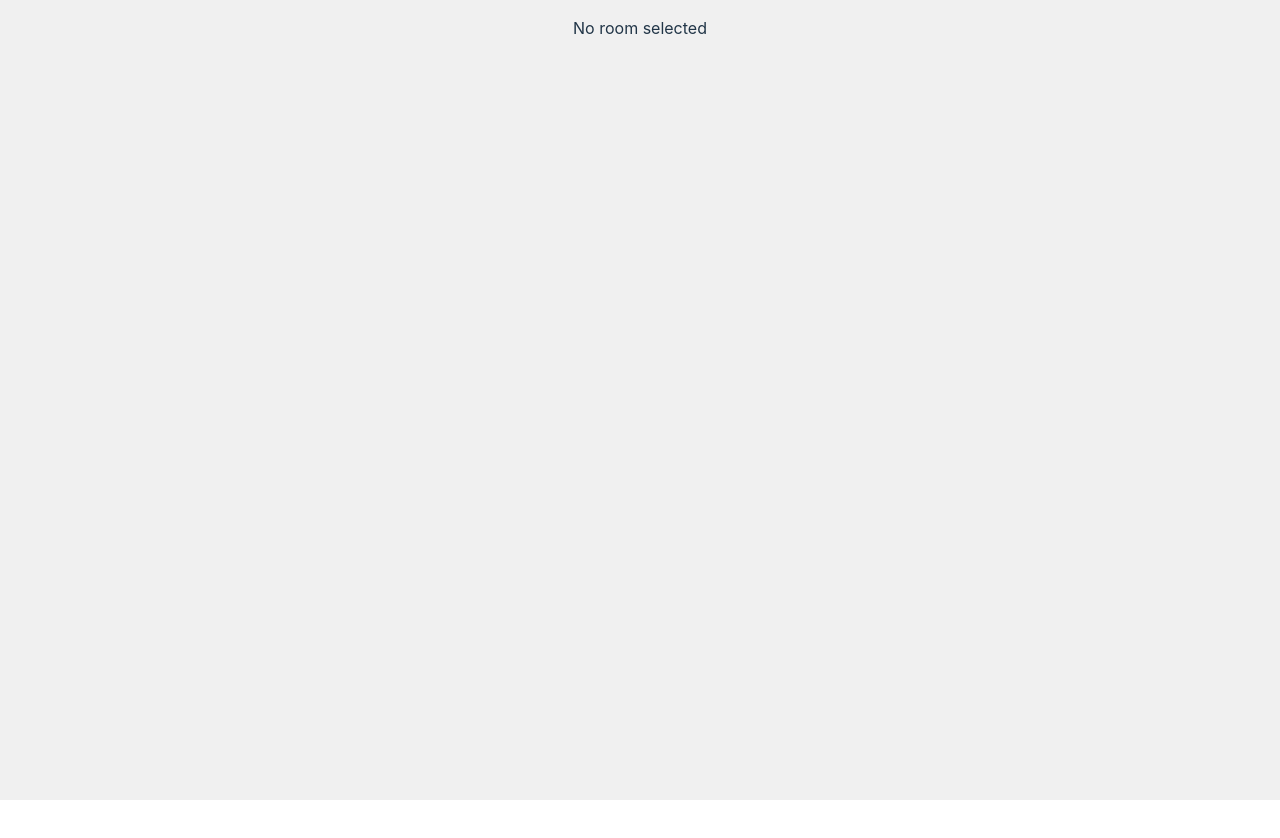
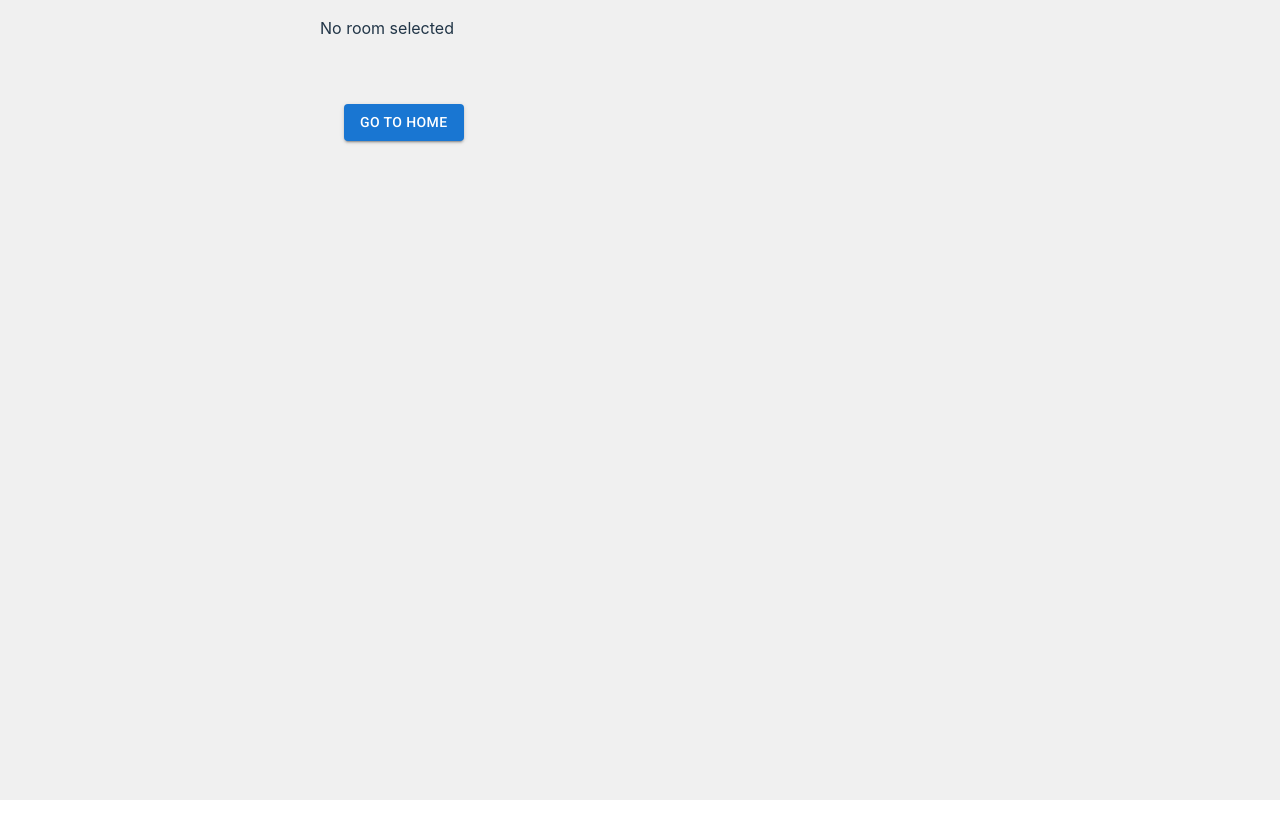
Before and after one commit to faizanjoya/room-booking, a React (Vite) app in the folder frontend/: page /book in a window 1280 px wide. Shown: the top 838 px of the page. Built offline with nearby package versions, Linux system fonts and the light colour scheme.

Commit message:
show some booking info confirmation

```diff
--- a/frontend/src/components/BookingForm.tsx
+++ b/frontend/src/components/BookingForm.tsx
@@ -9,8 +9,10 @@ import CardContent from "@mui/material/CardContent";
 import Typography from "@mui/material/Typography";
 import Grid from "@mui/material/Grid";
 import Container from "@mui/system/Container";
+import { useNavigate } from "react-router-dom";
 
 const BookingForm: FC = () => {
+  const navigate = useNavigate();
   const { roomData } = useBookingContext();
   const { createBookingAndNewCustomer, loading, error, data } =
     useCreateBookingAndNewCustomer();
@@ -44,10 +46,6 @@ const BookingForm: FC = () => {
           },
         },
       });
-
-      // todo present success message more nicely
-      // naviate to success page
-      console.log(data);
     } catch (error) {
       console.error("Error creating booking:", error);
     }
@@ -63,7 +61,6 @@ const BookingForm: FC = () => {
   return (
     <>
       {roomData === null && <p>No room selected</p>}
-      {roomData ? (
       <Container
         sx={{
           display: "flex",
@@ -74,6 +71,8 @@ const BookingForm: FC = () => {
           width: "40rem",
         }}
       >
+        {roomData ? (
+          <>
             <Card key={roomData.room.id} sx={{ marginTop: 2, width: "40rem" }}>
               <CardContent>
                 <Typography variant="h5">{roomData.room.title}</Typography>
@@ -142,7 +141,7 @@ const BookingForm: FC = () => {
                     sx={{ marginTop: 2 }}
                     disabled={loading || !!data}
                   >
-                  {loading ? "Booking..." : "Book Now"}
+                    {loading ? "Booking..." : "Book and Create New Customer"}
                   </Button>
                 </form>
               </CardContent>
@@ -156,8 +155,32 @@ const BookingForm: FC = () => {
                 </CardContent>
               </Card>
             ) : null}
+
+            {data ? (
+              <Card sx={{ marginTop: 2, width: "40rem" }}>
+                <CardContent>
+                  <Typography variant="h5">Booking successful</Typography>
+                  <Typography>
+                    Booking id is: {data.createBookingAndNewCustomer.id}
+                  </Typography>
+                  <Typography>
+                    {data.createBookingAndNewCustomer.customer.email}
+                  </Typography>
+                </CardContent>
+              </Card>
+            ) : null}
+          </>
+        ) : null}
+
+        <Button
+          variant="contained"
+          color="primary"
+          sx={{ marginTop: 2 }}
+          onClick={() => navigate("/")}
+        >
+          Go to home
+        </Button>
       </Container>
-      ) : null}
     </>
   );
 };
```
Lines whose indentation alone changed are shown as unchanged.
